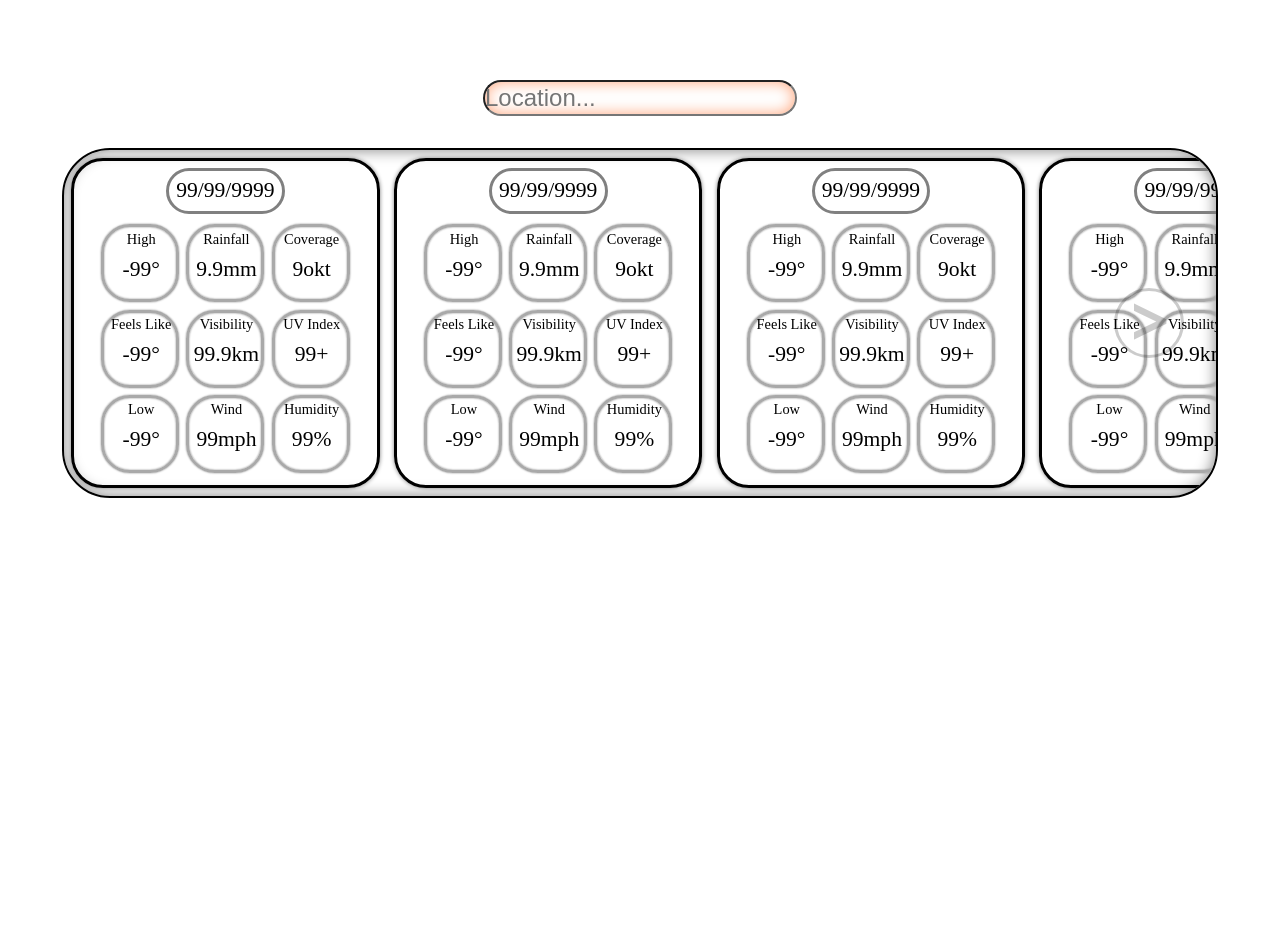
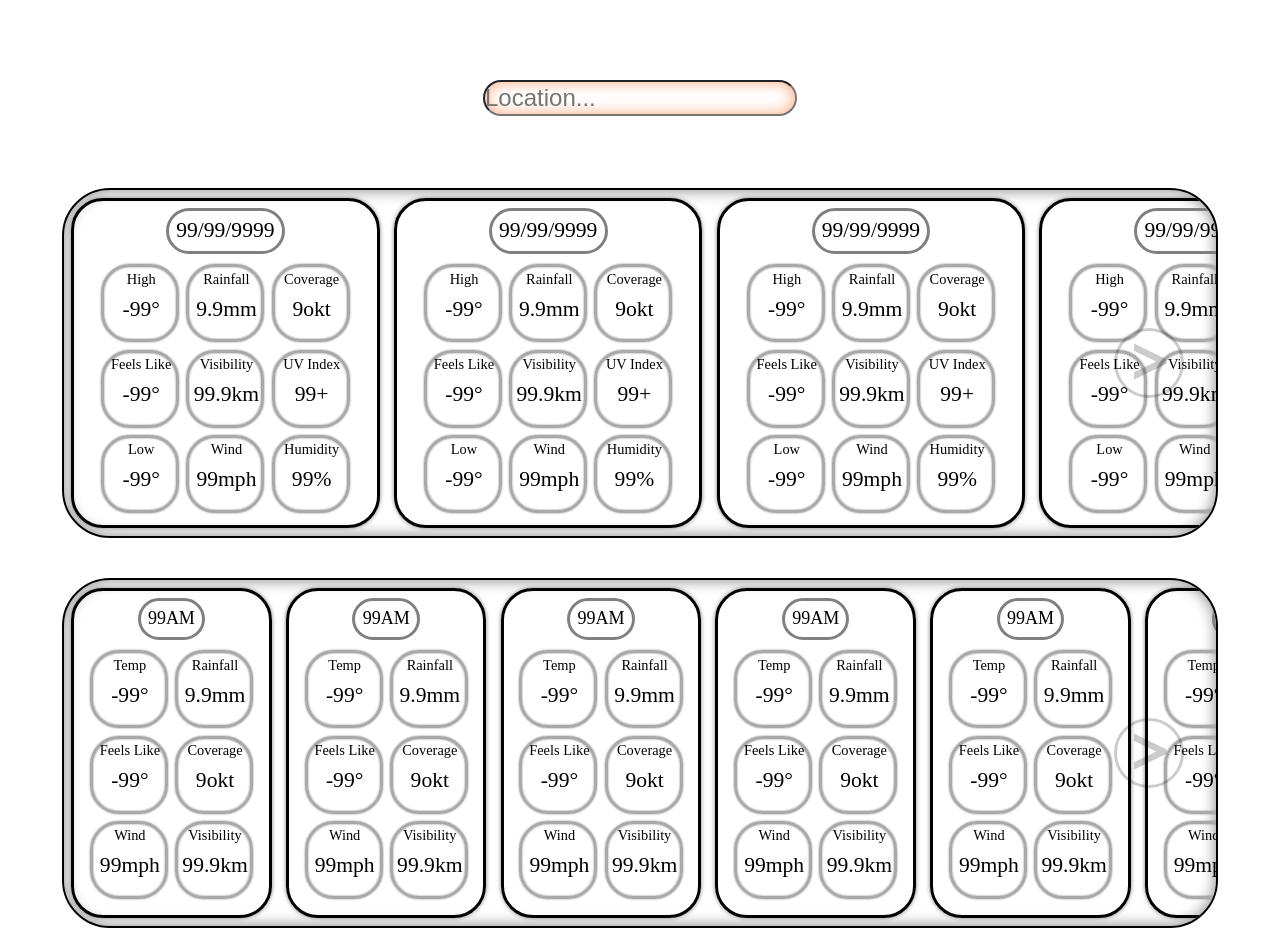
Before and after one commit to MilesRigby/odin-weather-app, a website built with webpack: page src/template.html in a window 1280 px wide. Before the commit the page ends 800 px from the top, so only its background shows below. Built offline with nearby package versions, Linux system fonts and the light colour scheme.

Commit message:
Added scroll window for hourly weather data.
Need to add functionality for automatically displaying daily weather data from API response, and allowing individual days to be clicked to display hour-by-hour data.

```diff
--- a/src/Pages/weatherDisp/hourly.js
+++ b/src/Pages/weatherDisp/hourly.js
@@ -0,0 +1,144 @@
+import ConstructHTMLFromObject from "../ContentBuilder.js";
+
+// Defines the top-level object for the display of hourly weather data
+const hourlyDisplayDef = {
+
+    "div": { attributes: {"id": "hourly-weather-disp", "className": "horizontal-scroll-window"}, children: [
+        { "div": { attributes: {"className": "scrollview-left scrollview-button"}, children: [
+            { "p": { attributes: {"innerText": "<"}, children: []}}
+        ]}},
+        { "div": { attributes: {"className": "scrollview-right scrollview-button"}, children: [
+            { "p": { attributes: {"innerText": ">"}, children: []}}
+        ]}},
+
+        { "div": { attributes: {"className": "scrollview-items"}, children: []}}
+    ]}
+
+};
+
+// Defines the one-hour items' layout
+const hourItemDef = {
+
+    "div": { attributes: {"className": "hourly-weather-item"}, children: [
+        { "p": {attributes: {"className": "hourly-weather-time", "innerText": "99AM"}, children: []}},
+        { "div": { attributes: {"className": "hourly-weather-data"}, children: []}}
+    ]}
+
+}
+
+// Defines layout of a data-cell - nine are used to display distinct pieces of weather data
+const dataCellDef = {
+
+    "div": { attributes: {"className": "weather-data-cell"}, children: [
+        { "p": { attributes: {"className": "weather-data-name"}, children: []}},
+        { "p": { attributes: {"className": "weather-data-value"}, children: []}}
+    ]}
+
+}
+
+// Object describing what pieces of data are to be displayed, and associated dummy data for initialisation
+const weatherDataSchema = {
+    "Temp": "-99&deg;",
+    "Rainfall": "9.9mm",
+    "Feels Like": "-99&deg;",
+    "Coverage": "9okt",
+    "Wind": "99mph",
+    "Visibility": "99.9km"
+}
+
+// Constructs the HTML for display area of hourly weather data
+const ConstructHTML = () => {
+
+    const hourlyDisplay = ConstructHTMLFromObject(hourlyDisplayDef);
+
+    const itemsSection = hourlyDisplay.querySelector(".scrollview-items");
+
+    for (let i=0; i<24; i++) {
+        const hourItem = ConstructHTMLFromObject(hourItemDef);
+        itemsSection.appendChild(hourItem);
+
+        const dataCells = hourItem.querySelector(".hourly-weather-data");
+
+        for ( const [name, placeholder] of Object.entries(weatherDataSchema) ) {
+
+            const dataCell = ConstructHTMLFromObject(dataCellDef);
+            dataCells.appendChild(dataCell);
+
+            dataCell.querySelector(".weather-data-name").innerText = name;
+            dataCell.querySelector(".weather-data-value").innerHTML = placeholder;
+
+        }
+    }
+
+    return hourlyDisplay;
+
+}
+
+// Adds javascript functionality to the HTML of the hourly weather display
+const ConstructHourlyWeatherDataDisplay = () => {
+
+    const hourlyDisplay = ConstructHTML();
+
+    const items = hourlyDisplay.querySelector(".scrollview-items");
+
+    // Determine how far the scrollview can scroll
+    let scrollSpace;
+    let maxDisplacement;
+    let currentDisp;
+
+    // Initialises scrollview measurements on adding element to DOM, and
+    // maintains current ratio between scroll distance and scrollview width on window resize
+    const observer = new ResizeObserver(() => {
+        let ratio = maxDisplacement > 0 ? currentDisp/maxDisplacement : 0;
+
+        scrollSpace = items.scrollWidth;
+        maxDisplacement = scrollSpace - hourlyDisplay.offsetWidth;
+        currentDisp = ratio*maxDisplacement;
+        items.style.transform = `translateX(-${currentDisp}px)`;
+    });
+
+    observer.observe(hourlyDisplay);
+
+    // Scrollview navigation buttons; left button starts invisible
+    const leftButton = hourlyDisplay.querySelector(".scrollview-left");
+    leftButton.style.display = `none`;
+
+    const rightButton = hourlyDisplay.querySelector(".scrollview-right");
+
+    // Helper function to move the viewport, clamping scrolling and returning whether an end is reached
+    const UpdateDisp = (disp) => {
+
+        let hitEnd = false;
+
+        currentDisp += disp;
+
+        if ( currentDisp < 0 ) { currentDisp = 0; hitEnd = true; }
+        if ( currentDisp > maxDisplacement ) { currentDisp = maxDisplacement; hitEnd = true; }
+
+        items.style.transform = `translateX(-${currentDisp}px)`;
+
+        return hitEnd;
+    }
+
+    // Add behaviour to left and right nav buttons, allowing user to scroll through the weather data
+    leftButton.addEventListener("click", (event) => {
+        event.preventDefault();
+        if (UpdateDisp(-3*scrollSpace/24)) {
+            leftButton.style.display = `none`;
+        }
+        rightButton.style.display = `flex`;
+    });
+
+    rightButton.addEventListener("click", (event) => {
+        event.preventDefault();
+        if (UpdateDisp(3*scrollSpace/24)) {
+            rightButton.style.display = `none`;
+        }
+        leftButton.style.display = `flex`;
+    });
+
+    return hourlyDisplay;
+
+}
+
+export default ConstructHourlyWeatherDataDisplay;
--- a/src/Pages/weatherDisp/page.js
+++ b/src/Pages/weatherDisp/page.js
@@ -1,11 +1,13 @@
 import ConstructDailyWeatherDataDisplay from "./daily.js";
+import ConstructHourlyWeatherDataDisplay from "./hourly.js";
 
 const ConstructWeatherDispPageContent = () => {
 
     const pageContent = document.createElement("div");
     pageContent.id = "weather-disp";
 
-    pageContent.append(ConstructDailyWeatherDataDisplay());
+    pageContent.appendChild(ConstructDailyWeatherDataDisplay());
+    pageContent.appendChild(ConstructHourlyWeatherDataDisplay());
 
     return pageContent;
 
--- a/src/styles.css
+++ b/src/styles.css
@@ -35,7 +35,9 @@
 
 }
 
-#daily-weather-disp {
+#daily-weather-disp, #hourly-weather-disp {
+
+    margin-top: 5vh;
 
     width: 90vw;
     overflow: hidden;
@@ -102,7 +104,7 @@
 
 }
 
-.daily-weather-item {
+.daily-weather-item, .hourly-weather-item {
 
     margin: 0.5rem var(--scale) 0.5rem var(--scale);
     flex: none;
@@ -122,7 +124,14 @@
 
 }
 
-.daily-weather-date {
+.hourly-weather-item {
+
+    width: calc(27*var(--scale));
+    height: calc(45*var(--scale));
+
+}
+
+.daily-weather-date, .hourly-weather-time {
 
     margin: var(--scale);
     padding: var(--scale);
@@ -136,10 +145,24 @@
 
 }
 
+.hourly-weather-time {
+
+    font-size: calc(2.5 * var(--scale))
+
+}
+
 .daily-weather-data {
 
     display: grid;
     grid-template-columns: 1fr 1fr 1fr;
+    grid-template-rows: 1fr 1fr 1fr;
+
+}
+
+.hourly-weather-data {
+
+    display: grid;
+    grid-template-columns: 1fr 1fr;
     grid-template-rows: 1fr 1fr 1fr;
 
 }
```
